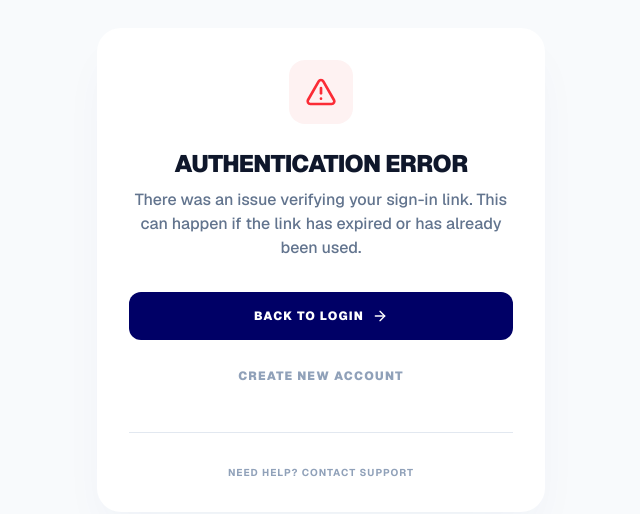
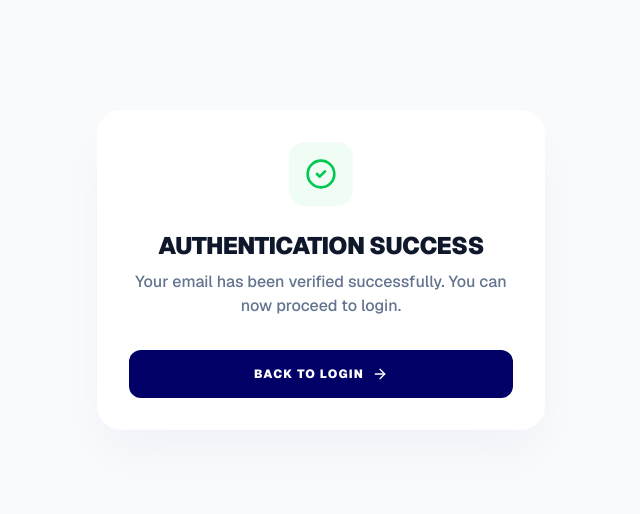
Before and after one commit to sakthivel-136/ai-interview, a Next.js app in the folder frontend/: page /auth/auth-code-error in a window 1280 px wide. Shown: the part 194-708 px from the top of the page, without its empty margins (319-959 px from the left). Built offline with nearby package versions, Linux system fonts and the light colour scheme; no server answers.

Commit message:
update auth error page to show success message per user request

```diff
--- a/frontend/app/auth/auth-code-error/page.tsx
+++ b/frontend/app/auth/auth-code-error/page.tsx
@@ -1,22 +1,22 @@
 'use client'
 
 import Link from 'next/link'
-import { AlertTriangle, ArrowRight } from 'lucide-react'
+import { CheckCircle2, ArrowRight } from 'lucide-react'
 
 export default function AuthErrorPage() {
     return (
         <div className="min-h-screen bg-slate-50 flex items-center justify-center p-4">
             <div className="max-w-md w-full bg-white rounded-3xl p-8 shadow-2xl shadow-blue-900/5 text-center">
-                <div className="w-16 h-16 bg-red-50 rounded-2xl flex items-center justify-center mx-auto mb-6">
-                    <AlertTriangle className="w-8 h-8 text-red-500" />
+                <div className="w-16 h-16 bg-green-50 rounded-2xl flex items-center justify-center mx-auto mb-6">
+                    <CheckCircle2 className="w-8 h-8 text-green-500" />
                 </div>
 
                 <h1 className="text-2xl font-black text-slate-900 uppercase tracking-tight mb-2">
-                    Authentication Error
+                    Authentication Success
                 </h1>
 
                 <p className="text-slate-500 font-medium mb-8">
-                    There was an issue verifying your sign-in link. This can happen if the link has expired or has already been used.
+                    Your email has been verified successfully. You can now proceed to login.
                 </p>
 
                 <div className="space-y-3">
@@ -27,19 +27,6 @@ export default function AuthErrorPage() {
                         Back to Login
                         <ArrowRight className="w-4 h-4" />
                     </Link>
-
-                    <Link
-                        href="/register"
-                        className="flex items-center justify-center w-full py-4 rounded-xl font-black text-xs uppercase tracking-widest text-slate-400 hover:text-[#000066] transition-colors"
-                    >
-                        Create New Account
-                    </Link>
-                </div>
-
-                <div className="mt-8 pt-8 border-t border-slate-100">
-                    <p className="text-[10px] text-slate-400 font-bold uppercase tracking-widest">
-                        Need help? Contact Support
-                    </p>
                 </div>
             </div>
         </div>
```
